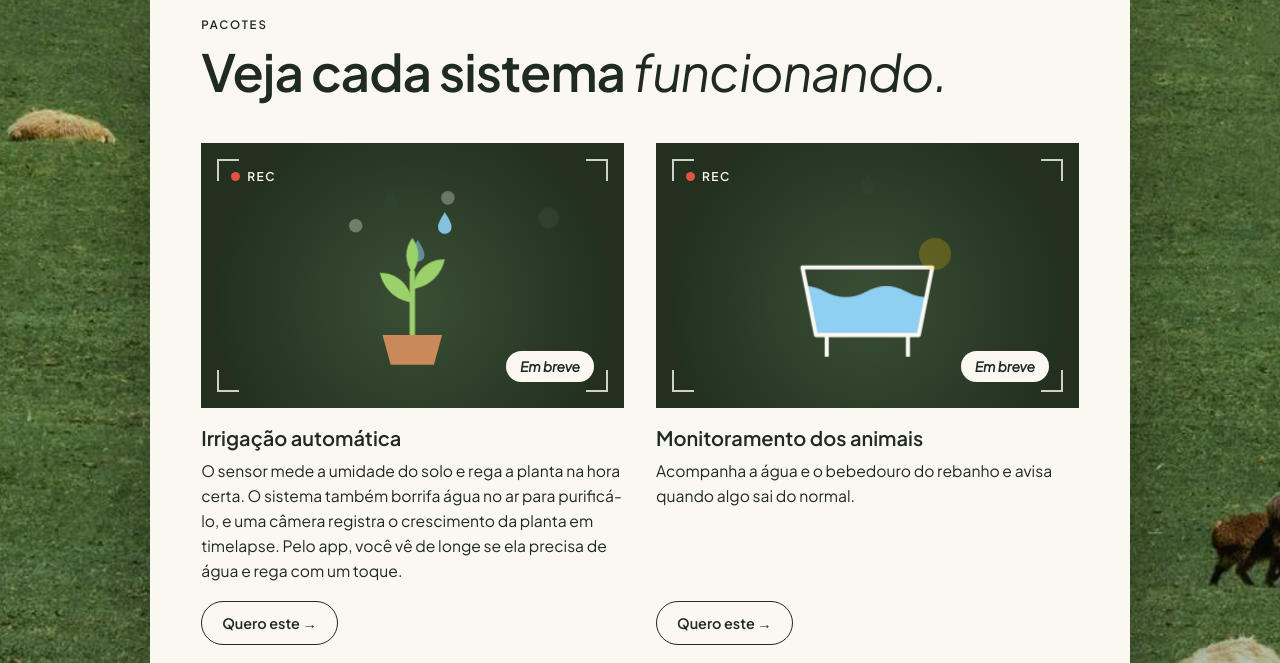
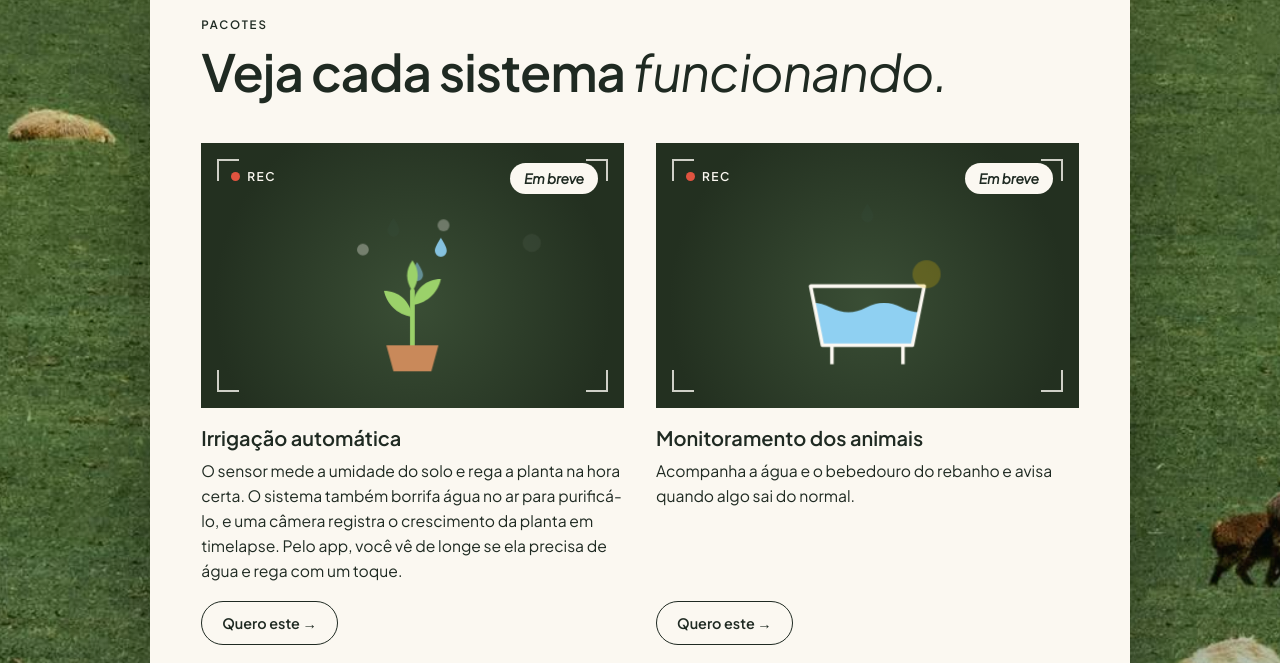
Before and after one commit to LevideJesus/agroot-website, a plain HTML site: page index.html in a window 1280 px wide. Shown: the part 2599-3262 px from the top of the page. Drawn offline with Linux system fonts and the light colour scheme.

Commit message:
fix: load main.js once, move Em breve tag

```diff
--- a/css/packs.css
+++ b/css/packs.css
@@ -225,3 +225,14 @@
 @media (prefers-reduced-motion: reduce) {
   .pack-video.soon * { animation: none !important; }
 }
+
+
+.pack-video.soon .soon-tag {
+  top: 20px;
+  right: 26px;
+  bottom: auto;
+}
+
+.pack-video.soon .soon-art {
+  inset: 22% 22% 10%;
+}
--- a/index.html
+++ b/index.html
@@ -20,7 +20,7 @@
 
     <link rel="stylesheet" href="css/style.css?v=20">
     <link rel="stylesheet" href="css/letter.css?v=20">
-    <link rel="stylesheet" href="css/packs.css?v=20">
+    <link rel="stylesheet" href="css/packs.css?v=21">
     <link rel="stylesheet" href="css/footer.css?v=20">
     <link href="https://fonts.googleapis.com/css2?family=Plus+Jakarta+Sans:ital,wght@0,400;0,600;1,400&display=swap" rel="stylesheet">
 </head>
@@ -220,7 +220,7 @@
         <p class="footer-bottom">&copy; 2026 Agroot. Todos os direitos reservados.</p>
     </footer>
 
-    <script src="js/main.js?v=20"></script>
+   <script src="js/main.js?v=21"></script>
 
 </body>
 </html>
```
